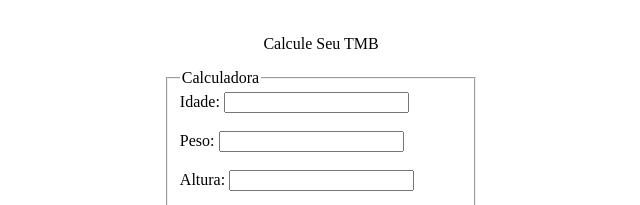
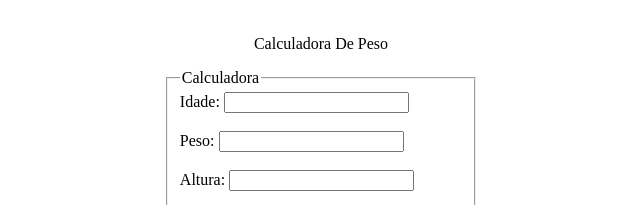
Before and after one commit to leoNC29/fitnessTracker, a plain HTML site: page index.html in a window 1280 px wide. Shown: the part 156-361 px from the top of the page, 319-959 px from the left. Drawn offline with Linux system fonts and the light colour scheme.

Commit message:
uma pequena mudança no html

```diff
--- a/index.html
+++ b/index.html
@@ -16,7 +16,7 @@
   </head>
   <body>
     <h1>Fitness Tracker</h1>
-    <p>Calcule Seu TMB</p>
+    <p>Calculadora De Peso</p>
     <form id="tmbForm">
       <div>
         <fieldset>
```
